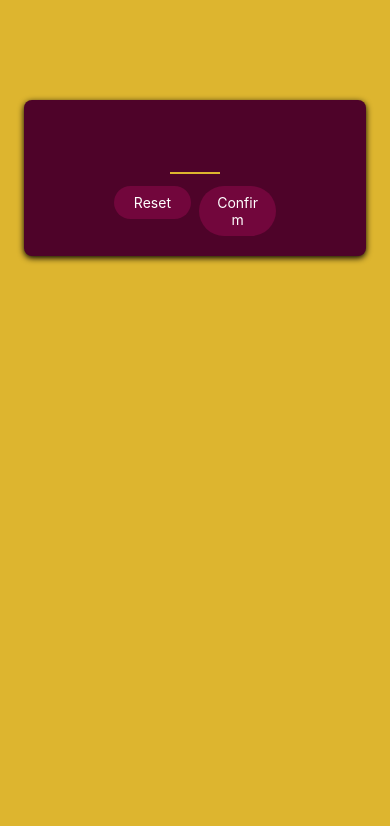
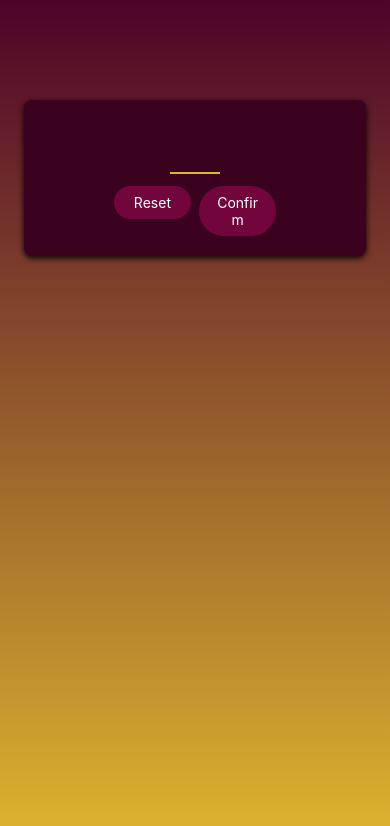
Before and after one commit to anhartasman/reactNativeGuessGame, a React Native app: screen / in a window 390 px wide. Shown: the top 826 px of the page. Built offline with nearby package versions, Linux system fonts and the light colour scheme.

Commit message:
Adding a Linear Gradient

```diff
--- a/App.js
+++ b/App.js
@@ -1,17 +1,17 @@
-import { StyleSheet, View } from "react-native";
+import { StyleSheet } from "react-native";
+import { LinearGradient } from "expo-linear-gradient";
 import StartGameScreen from "./screens/StartGameScreen";
 
 export default function App() {
   return (
-    <View style={styles.rootScreen}>
+    <LinearGradient colors={["#4e0329", "#ddb52f"]} style={styles.rootScreen}>
       <StartGameScreen />
-    </View>
+    </LinearGradient>
   );
 }
 
 const styles = StyleSheet.create({
   rootScreen: {
     flex: 1,
-    backgroundColor: "#ddb52f",
   },
 });
--- a/package.json
+++ b/package.json
@@ -15,7 +15,8 @@
     "react": "17.0.1",
     "react-dom": "17.0.1",
     "react-native": "0.64.3",
-    "react-native-web": "0.17.1"
+    "react-native-web": "0.17.1",
+    "expo-linear-gradient": "~11.0.3"
   },
   "devDependencies": {
     "@babel/core": "^7.12.9"
--- a/screens/StartGameScreen.js
+++ b/screens/StartGameScreen.js
@@ -29,7 +29,7 @@
     alignItems: "center",
     padding: 16,
     marginTop: 100,
-    backgroundColor: "#4e0329",
+    backgroundColor: "#3b021f",
     marginHorizontal: 24,
     borderRadius: 8,
     elevation: 4,
```
Also changed, not shown: 1 other file (tests, documents, lock files or other folders).
